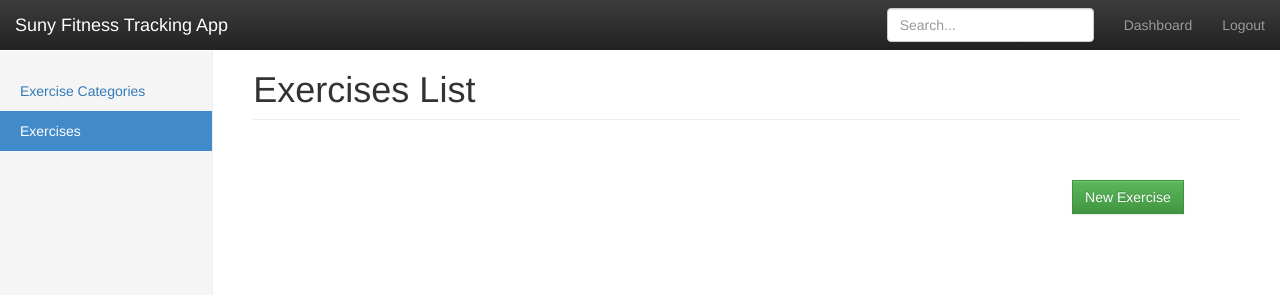
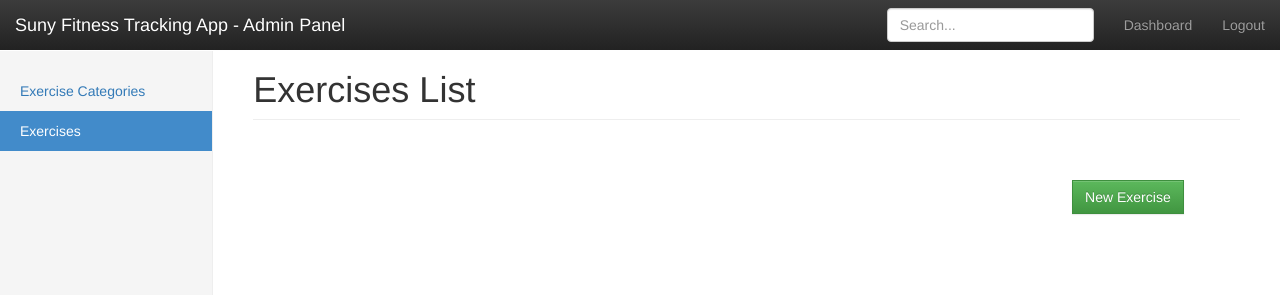
Before and after one commit to kikocastro/2014FallWeb, a PHP site: page /admin/exercises in a window 1280 px wide. Shown: the top 295 px of the page. Run offline with PHP 8.4, Linux system fonts and the light colour scheme; some libraries are stand-ins or nearby versions.

Commit message:
text edit

```diff
--- a/fitness_track_app/wireframe/admin/exercises-categories/index.php
+++ b/fitness_track_app/wireframe/admin/exercises-categories/index.php
@@ -19,7 +19,7 @@
             <span class="icon-bar"></span>
             <!-- <span class="icon-bar"></span> -->
           </button>
-          <a class="navbar-brand" href="#">Suny Fitness Tracking App</a>
+          <a class="navbar-brand" href="#">Suny Fitness Tracking App - Admin Panel</a>
         </div>
         <div class="navbar-collapse collapse">
           <ul class="nav navbar-nav navbar-right">
--- a/fitness_track_app/wireframe/admin/exercises/index.php
+++ b/fitness_track_app/wireframe/admin/exercises/index.php
@@ -19,7 +19,7 @@
             <span class="icon-bar"></span>
             <!-- <span class="icon-bar"></span> -->
           </button>
-          <a class="navbar-brand" href="#">Suny Fitness Tracking App</a>
+          <a class="navbar-brand" href="#">Suny Fitness Tracking App - Admin Panel</a>
         </div>
         <div class="navbar-collapse collapse">
           <ul class="nav navbar-nav navbar-right">
--- a/fitness_track_app/wireframe/admin/exercises/new.php
+++ b/fitness_track_app/wireframe/admin/exercises/new.php
@@ -19,7 +19,7 @@
             <span class="icon-bar"></span>
             <!-- <span class="icon-bar"></span> -->
           </button>
-          <a class="navbar-brand" href="#">Suny Fitness Tracking App</a>
+          <a class="navbar-brand" href="#">Suny Fitness Tracking App - Admin Panel</a>
         </div>
         <div class="navbar-collapse collapse">
           <ul class="nav navbar-nav navbar-right">
```
